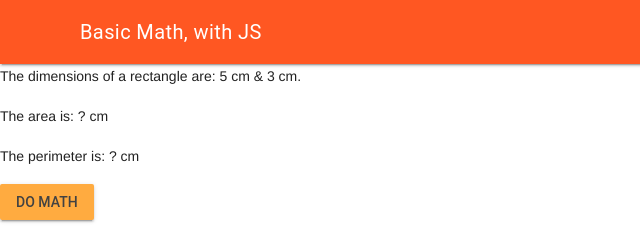
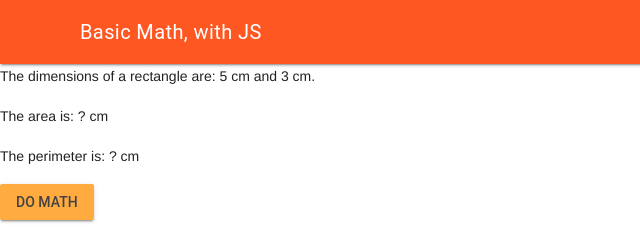
Before and after one commit to KaitlynIp64/ICS2O-Unit-2-02-HTML, a plain HTML site: page index.html in a window 1280 px wide. Shown: the full height of the page, 0-640 px from the left. Drawn offline with nearby package versions, Linux system fonts and the light colour scheme.

Commit message:
added and

```diff
--- a/index.html
+++ b/index.html
@@ -26,7 +26,7 @@
       </header>
       <main class = "mdl-layout__content">
         <!-- basic text -->
-        <p>The dimensions of a rectangle are: 5 cm & 3 cm.</p>
+        <p>The dimensions of a rectangle are: 5 cm and 3 cm.</p>
       <div id="multiply-math">
         <p>The area is: ? cm</p>
       </div>
```
Also changed, not shown: css/style.css (line endings or trailing spaces).
